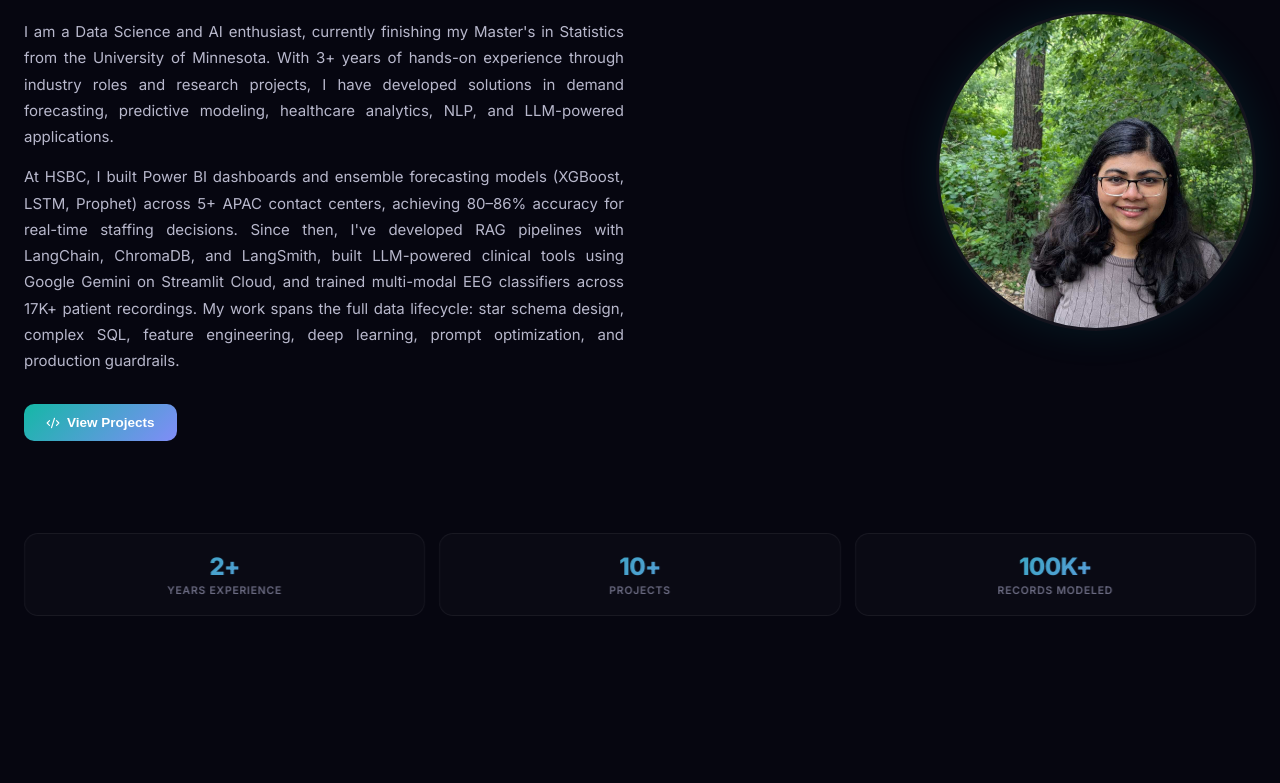
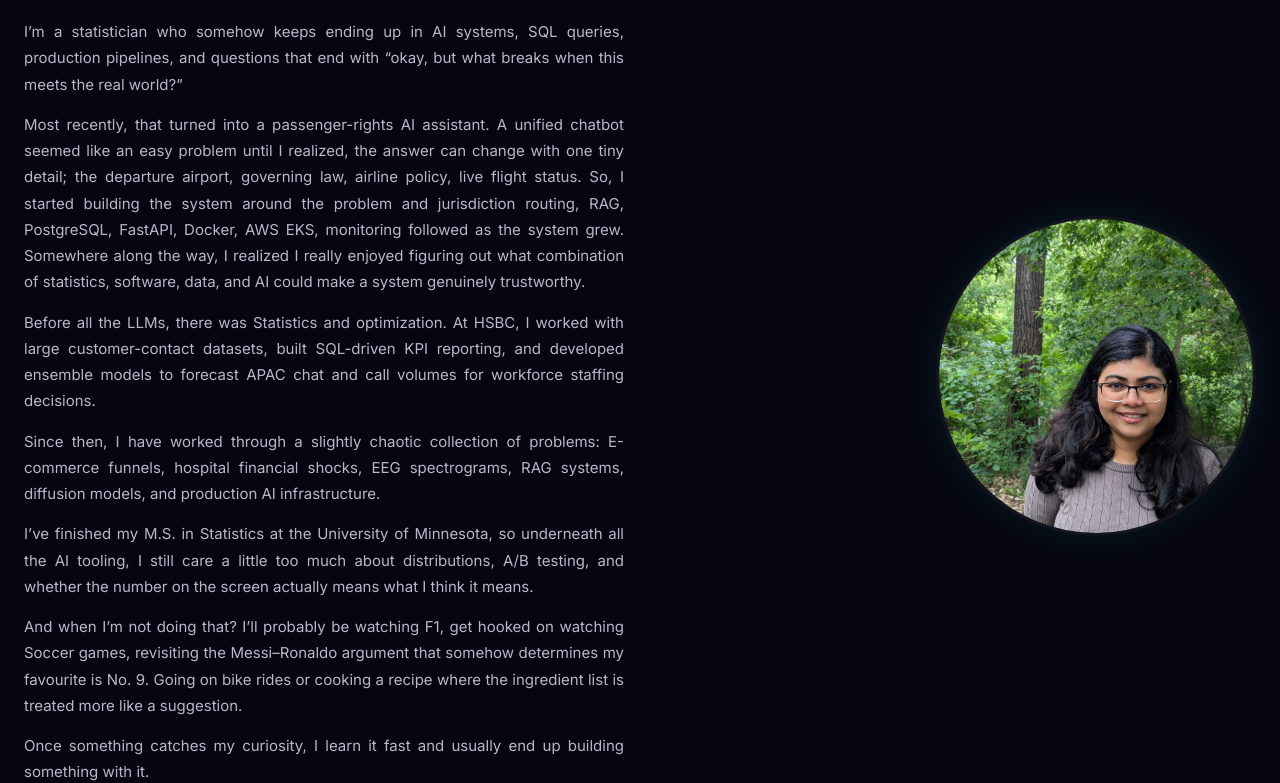
Before and after one commit to Shreya-bristi/portfolio-site, a React (Vite) app: page / in a window 1280 px wide. Shown: the part 1118-1901 px from the top of the page. Built offline with nearby package versions, Linux system fonts and the light colour scheme.

Commit message:
Update Portfolio.jsx

```diff
--- a/src/Portfolio.jsx
+++ b/src/Portfolio.jsx
@@ -8,9 +8,20 @@ const C = {
   roles: ["Data Scientist", "Data Analyst", "Data Engineer", "Business Intelligence Analyst", "Power BI Developer", "Statistician"],
   tagline: "Building ML pipelines and analytics systems that turn messy data into business-critical decisions.",
   bio: [
-    "I am a Data Science and AI enthusiast, currently finishing my Master's in Statistics from the University of Minnesota. With 3+ years of hands-on experience through industry roles and research projects, I have developed solutions in demand forecasting, predictive modeling, healthcare analytics, NLP, and LLM-powered applications.",
-    "At HSBC, I built Power BI dashboards and ensemble forecasting models (XGBoost, LSTM, Prophet) across 5+ APAC contact centers, achieving 80\u201386% accuracy for real-time staffing decisions. Since then, I've developed RAG pipelines with LangChain, ChromaDB, and LangSmith, built LLM-powered clinical tools using Google Gemini on Streamlit Cloud, and trained multi-modal EEG classifiers across 17K+ patient recordings. My work spans the full data lifecycle: star schema design, complex SQL, feature engineering, deep learning, prompt optimization, and production guardrails.",
-  ],
+  "I’m a statistician who somehow keeps ending up in AI systems, SQL queries, production pipelines, and questions that end with “okay, but what breaks when this meets the real world?”",
+
+  "Most recently, that turned into a passenger-rights AI assistant. A unified chatbot seemed like an easy problem until I realized, the answer can change with one tiny detail; the departure airport, governing law, airline policy, live flight status. So, I started building the system around the problem and jurisdiction routing, RAG, PostgreSQL, FastAPI, Docker, AWS EKS, monitoring followed as the system grew. Somewhere along the way, I realized I really enjoyed figuring out what combination of statistics, software, data, and AI could make a system genuinely trustworthy.",
+
+  "Before all the LLMs, there was Statistics and optimization. At HSBC, I worked with large customer-contact datasets, built SQL-driven KPI reporting, and developed ensemble models to forecast APAC chat and call volumes for workforce staffing decisions.",
+
+  "Since then, I have worked through a slightly chaotic collection of problems: E-commerce funnels, hospital financial shocks, EEG spectrograms, RAG systems, diffusion models, and production AI infrastructure.",
+
+  "I’ve finished my M.S. in Statistics at the University of Minnesota, so underneath all the AI tooling, I still care a little too much about distributions, A/B testing, and whether the number on the screen actually means what I think it means.",
+
+  "And when I’m not doing that? I’ll probably be watching F1, get hooked on watching Soccer games, revisiting the Messi–Ronaldo argument that somehow determines my favourite is No. 9. Going on bike rides or cooking a recipe where the ingredient list is treated more like a suggestion.",
+
+  "Once something catches my curiosity, I learn it fast and usually end up building something with it.",
+],
   heroPills: ["Python", "SQL", "R", "Power BI", "PyTorch", "TensorFlow", "LangChain", "Claude Code"],
   resumeUrl: "/ShreyaPramanik_CV.pdf",
   links: {
```
